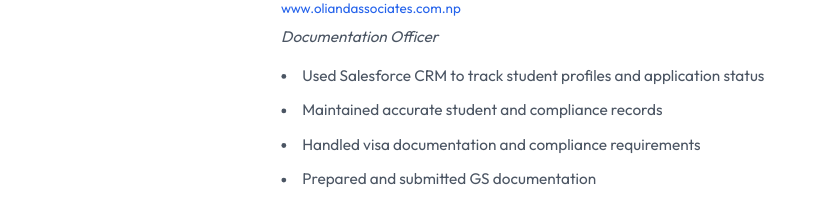
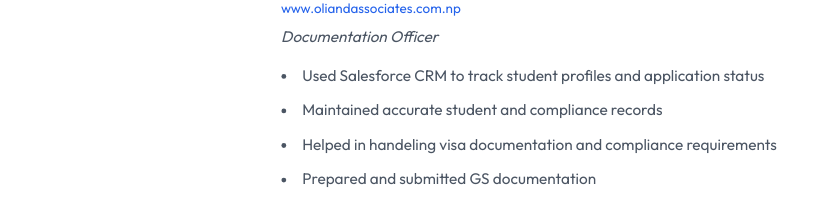
Before and after one commit to pokhrelkiran321-commits/website, a React (Vite) app: page / in a window 1280 px wide. Shown: the part 2160-2379 px from the top of the page, without its empty margins (276-1095 px from the left). Built offline with nearby package versions, Linux system fonts and the light colour scheme; a web font is replaced by a local one.

Commit message:
Update About.jsx

```diff
--- a/src/components/About.jsx
+++ b/src/components/About.jsx
@@ -80,7 +80,7 @@ export default function About() {
             points: [
                 "Used Salesforce CRM to track student profiles and application status",
                 "Maintained accurate student and compliance records",
-                "Handled visa documentation and compliance requirements",
+                "Helped in handeling visa documentation and compliance requirements",
                 "Prepared and submitted GS documentation",
             ],
         },
```
